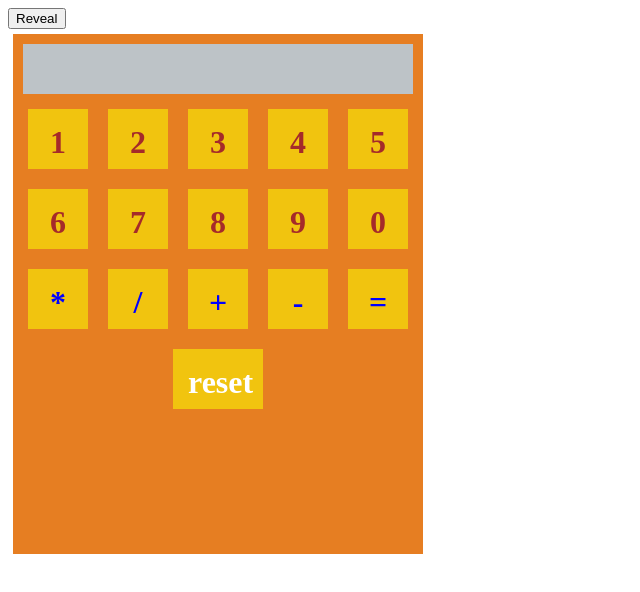
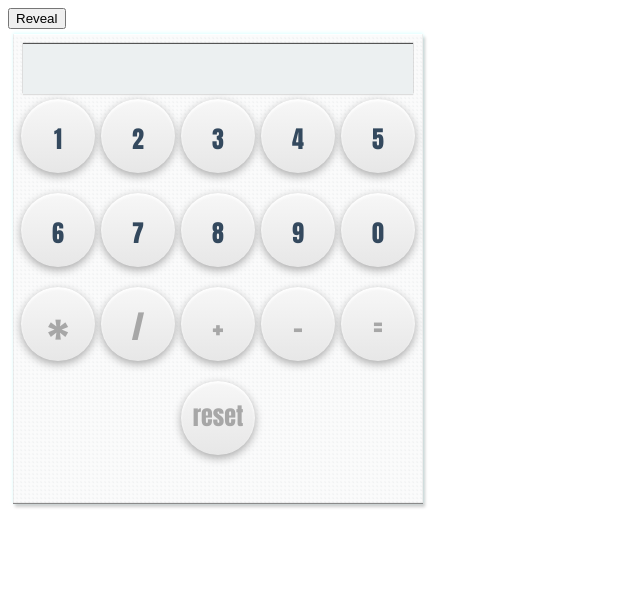
Before and after one commit to HydraJax/calculator-Jquery, a plain HTML site: page index.html in a window 1280 px wide. Shown: the whole page, without its empty margins (0-640 px from the left). Drawn offline with Linux system fonts and the light colour scheme.

Commit message:
new buttons and object Ui start

```diff
--- a/main.js
+++ b/main.js
@@ -3,6 +3,14 @@ $(document).ready(function() {
 		currentNumber,
 		firstNum,
 		result,
+		isFirstNum = true,
+		// visual = {
+		// 	slide: function () {
+		// 		$("button").on("click", function() {
+		// 			$("#calculate").slideToggle('slow');
+		// 	}
+
+		// }
 		operator1 = "";
 
 	$("button").on("click", function() {
@@ -16,23 +24,30 @@ $(document).ready(function() {
 	});
 
 	$(".operator").on('click', function() {
-		if (operator1 === "") {
+		if (isFirstNum === true) {
 		// if (!operator1) { // if value operator1 is undefined
 			firstNum = currentNumber;
 			currentNumber= 0;
 			operator1 = $(this).html();
 			$("#display").html(operator1);
+			isFirstNum = false;
 			return; // this return stops the if clause unless operator gets set to something else
 		}
 		else { // we have the first operand
-
+			if ($(this).html() === "=") {
+				isFirstNum = true;
+			}
+			else {
+				operator1 = $(this).html();
+			}
 			firstNum = doOperation(currentNumber, firstNum, operator1);
 			$("#display").html(firstNum);
+			currentNumber = 0;
 		}
 	});
 
 	function doOperation(b,a,op) {
-		operator1 = "";
+		// operator1 = "";
 		switch (op) {
 			case "+":
 				return a + b;
@@ -59,6 +74,9 @@ $(document).ready(function() {
 		$("#display").html("")
 	});
 
+
+
+
 });
 
 // clear button
--- a/style.css
+++ b/style.css
@@ -1,10 +1,15 @@
 #calculate{
 	padding: 5px 5px 15px 5px;
-	background-color: #e67e22;
+	background-image: url("texture.png");
 	margin: 5px;
-	height: 500px;
+	height: 450px;
 	width: 400px;
 	min-height: 15px;
+	box-shadow:
+		0px -1px 3px rgba(190,255,255,0.5), /*top external highlight*/
+		2px 3px 3px rgba(0,0,0,0.2), /*bottom external shadow*/
+		inset 0 -1px 1px rgba(0,0,0,0.5), /*bottom internal shadow*/
+		inset 0 1px 1px rgba(255,255,255,1); /*top internal highlight*/x 1px rgba(255,255,255,1); /*top internal highlight*/
 }
 
 #pad{
@@ -12,51 +17,76 @@
 	flex-direction: row;
 	justify-content: space-around;
 	flex-wrap: wrap;
+	/*background-image: url("texture.png");*/
 	/*align-items: center;*/
 }
 
 #display{
 	margin: 5px;
-	background-color: #bdc3c7;
 	padding: 25px;
+	box-shadow: 0 1px 1px #ddd, 0 -1px 1px #555;
+	background: #ecf0f1;
 }
 
 .key {
-	background: #f1c40f;
-	padding: 15px;
-	width: 30px;
-	height: 30px;
-	margin: 10px;
-	color: white;
-	font-weight: bold;
-	font-size: 2em;
-	text-align: center;
-
+	font-family: impact, sans-serif;
+	font-size: 1.5em;
+	background-color: #f7f7f7;
+	margin-bottom: 20px;
+  background-image: -webkit-gradient(linear, left top, left bottom, from(#f7f7f7), to(#e7e7e7));
+  background-image: -webkit-linear-gradient(top, #f7f7f7, #e7e7e7);
+  background-image: -moz-linear-gradient(top, #f7f7f7, #e7e7e7);
+  background-image: -ms-linear-gradient(top, #f7f7f7, #e7e7e7);
+  background-image: -o-linear-gradient(top, #f7f7f7, #e7e7e7);
+  color: #a7a7a7;
+  width: 74px;
+  height: 74px;
+  line-height: 80px;
+  text-align: center;
+  border-radius: 50%;
+  box-shadow: 0px 3px 8px #aaa, inset 0px 2px 3px #fff;
 }
 
+.key:hover{
+	text-decoration: none;
+  color: #555;
+  background: #f5f5f5;
+}
+
+#reset:hover{
+	text-decoration: none;
+  color: #555;
+  background: #f5f5f5;
+}
 
 .number{
-	color: brown;
+	color: #34495e;
+}
 
+*:before {
+    box-sizing: border-box;
 }
 
 .operator{
-	color: blue;
-
+	font-size: 2em;
 }
 
 #reset{
-	background: #f1c40f;
-	padding: 15px;
-	width: 60px;
-	height: 30px;
-	margin: 10px;
-	color: white;
-	font-weight: bold;
-	font-size: 2em;
-	text-align: center;
+  background-color: #f7f7f7;
+  background-image: -webkit-gradient(linear, left top, left bottom, from(#f7f7f7), to(#e7e7e7));
+  background-image: -webkit-linear-gradient(top, #f7f7f7, #e7e7e7);
+  background-image: -moz-linear-gradient(top, #f7f7f7, #e7e7e7);
+  background-image: -ms-linear-gradient(top, #f7f7f7, #e7e7e7);
+  background-image: -o-linear-gradient(top, #f7f7f7, #e7e7e7);
+  color: #a7a7a7;
+  width: 74px;
+  height: 74px;
+  line-height: 70px;
+  text-align: center;
+  border-radius: 50%;
+  box-shadow: 0px 3px 8px #aaa, inset 0px 2px 3px #fff;
+}
 
-}
 
 #nums{
 	display: flex;
@@ -70,3 +100,9 @@
 	justify-content: space-around;
 	flex-wrap: wrap;
 }
+
+#multiply{
+	font-size: 3em;
+	line-height: 100px;
+	text-align: center;
+}
```
Also changed, not shown: texture.png (added).
